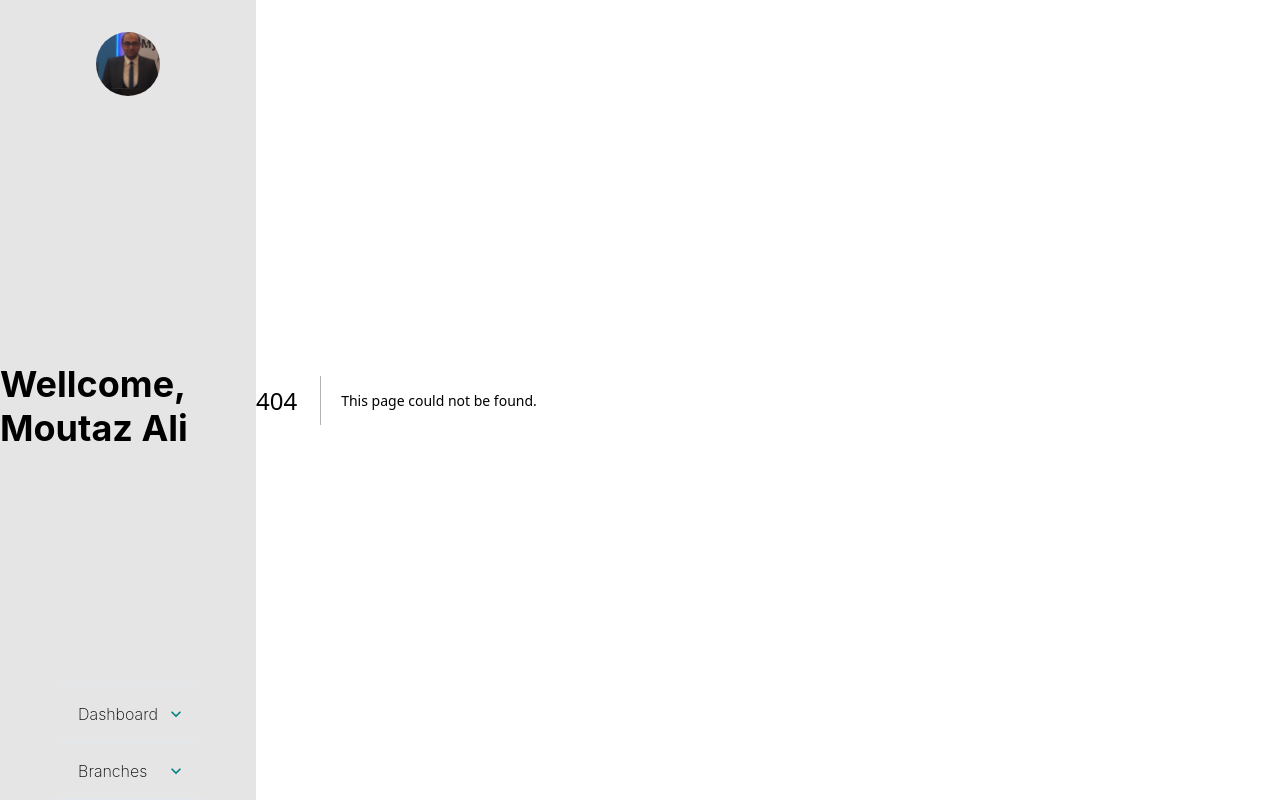
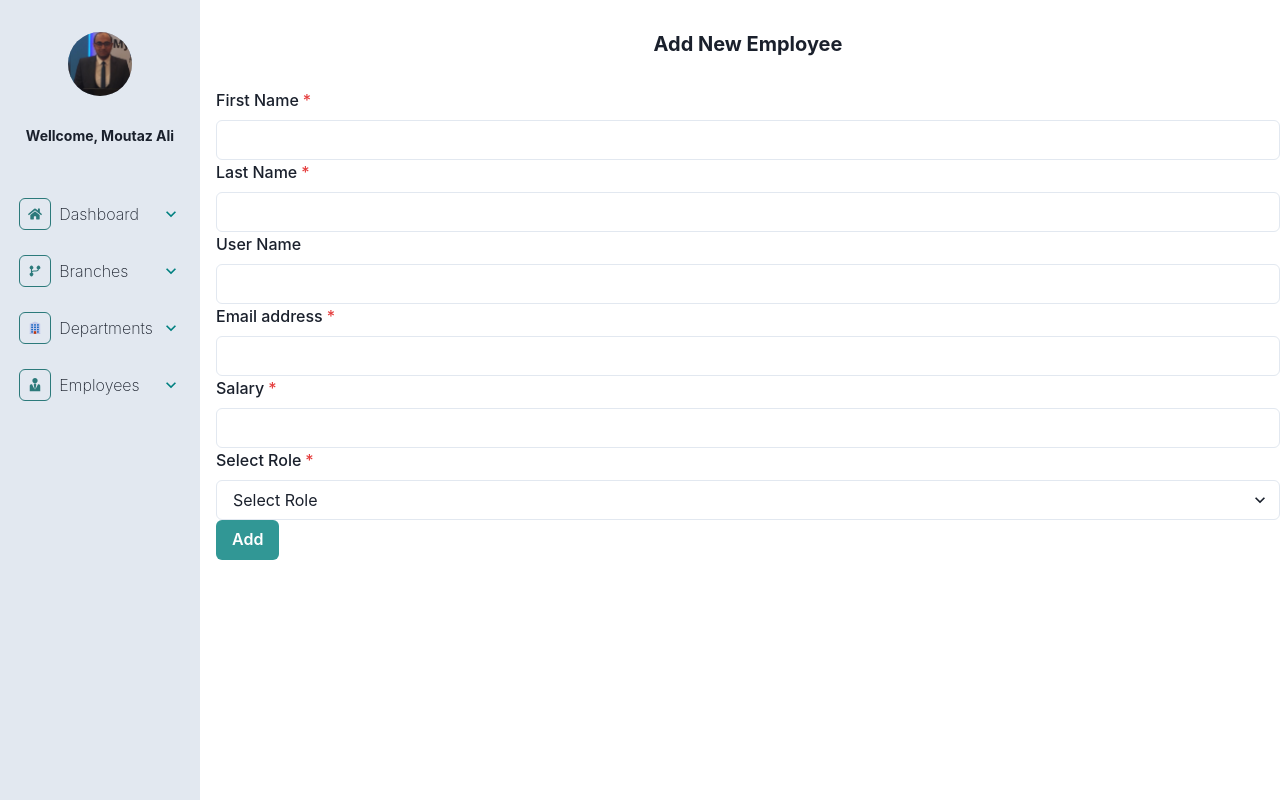
Before and after one commit to MezoAli/hr-mangment-system, a Next.js app: page /employees/add-employee in a window 1280 px wide. Before the commit this address had no page. Built offline with nearby package versions, Linux system fonts and the light colour scheme.

Commit message:
adjusting layout and add project routes

```diff
--- a/components/layout/Layout.tsx
+++ b/components/layout/Layout.tsx
@@ -1,12 +1,21 @@
 import Sidebar from "../nav/Sidebar";
-import { Flex } from "@chakra-ui/react";
+import { Grid, GridItem } from "@chakra-ui/react";
 
 function Layout({ children }: { children: React.ReactNode }) {
 	return (
-		<Flex>
-			<Sidebar />
-			<main>{children}</main>
-		</Flex>
+		<Grid templateColumns="repeat(6,1fr)" gap={4}>
+			<GridItem
+				minH={{ lg: "100vh" }}
+				as="aside"
+				bg="gray.200"
+				colSpan={{ base: 6, md: 2, xl: 1 }}
+			>
+				<Sidebar />
+			</GridItem>
+			<GridItem colSpan={{ base: 6, md: 4, xl: 5 }} minH="100vh" as="main">
+				{children}
+			</GridItem>
+		</Grid>
 	);
 }
 
--- a/components/nav/Header.tsx
+++ b/components/nav/Header.tsx
@@ -1,10 +1,18 @@
-import { Avatar, Heading } from "@chakra-ui/react";
+import { Avatar, Heading, Flex } from "@chakra-ui/react";
 function Header() {
 	return (
-		<>
-			<Avatar src="../../image.jpeg" size="lg" my={8} />
-			<Heading as="h3">Wellcome, Moutaz Ali</Heading>
-		</>
+		<Flex flexDir="column" alignItems="center">
+			<Avatar
+				src="../../image.jpeg"
+				size="lg"
+				my={8}
+				name="moutaz ali"
+				bg="gray.400"
+			/>
+			<Heading as="h3" fontSize="sm" mb="40px">
+				Wellcome, Moutaz Ali
+			</Heading>
+		</Flex>
 	);
 }
 
--- a/components/nav/Navbar.tsx
+++ b/components/nav/Navbar.tsx
@@ -8,47 +8,28 @@ import {
 	AccordionPanel,
 	AccordionIcon,
 	Box,
+	Stack,
+	Button,
 } from "@chakra-ui/react";
 import { FaHome } from "react-icons/fa";
 import { RiGitBranchFill } from "react-icons/ri";
+import { FcDepartment } from "react-icons/fc";
+import { ImUserTie } from "react-icons/im";
 import Link from "next/link";
 function Navbar() {
 	return (
 		<Flex as="nav" flexDir="column" justifyContent="center" alignItems="center">
-			{/* <Link href="/">
-				<Flex justifyContent="center" alignItems="center" w="100%">
+			<Accordion allowToggle>
+				<AccordionItem>
+					<h2>
+						<AccordionButton>
 							<IconButton
 								aria-label="dashboard"
-						icon={<FaXbox />}
+								icon={<FaHome />}
 								colorScheme="teal"
 								size="sm"
 								variant="outline"
 							/>
-					<Text m={2} fontWeight="thin">
-						Dashboard
-					</Text>
-				</Flex>
-			</Link>
-
-			<Link href="/branches">
-				<Flex justifyContent="center" alignItems="center">
-					<IconButton
-						aria-label="dashboard"
-						icon={<RiGitBranchFill />}
-						colorScheme="teal"
-						size="sm"
-						variant="outline"
-					/>
-					<Text m={2} fontWeight="thin">
-						Branches
-					</Text>
-				</Flex>
-			</Link>
-			<Text>Categories</Text> */}
-			<Accordion allowToggle>
-				<AccordionItem>
-					<h2>
-						<AccordionButton>
 							<Box as="span" flex="1" textAlign="left">
 								<Text m={2} fontWeight="thin">
 									Dashboard
@@ -59,15 +40,24 @@ function Navbar() {
 					</h2>
 					<AccordionPanel pb={4}>
 						<Link href="/">
+							<Button colorScheme="teal" size="sm" w="100%">
 								<Text textAlign="center" colorScheme="gray">
 									Home
 								</Text>
+							</Button>
 						</Link>
 					</AccordionPanel>
 				</AccordionItem>
 				<AccordionItem>
 					<h2>
 						<AccordionButton>
+							<IconButton
+								aria-label="dashboard"
+								icon={<RiGitBranchFill />}
+								colorScheme="teal"
+								size="sm"
+								variant="outline"
+							/>
 							<Box as="span" flex="1" textAlign="left">
 								<Text m={2} fontWeight="thin">
 									Branches
@@ -77,11 +67,96 @@ function Navbar() {
 						</AccordionButton>
 					</h2>
 					<AccordionPanel pb={4}>
+						<Stack direction="column" spacing={4}>
+							<Button colorScheme="teal" size="sm">
 								<Link href="/branches">
 									<Text textAlign="center" colorScheme="gray">
-								All Branches
+										Branches List
 									</Text>
 								</Link>
+							</Button>
+							<Button colorScheme="teal" size="sm">
+								<Link href="/branches/add-branch">
+									<Text textAlign="center" colorScheme="gray">
+										Add New Branch
+									</Text>
+								</Link>
+							</Button>
+						</Stack>
+					</AccordionPanel>
+				</AccordionItem>
+				<AccordionItem>
+					<h2>
+						<AccordionButton>
+							<IconButton
+								aria-label="dashboard"
+								icon={<FcDepartment />}
+								colorScheme="teal"
+								size="sm"
+								variant="outline"
+							/>
+							<Box as="span" flex="1" textAlign="left">
+								<Text m={2} fontWeight="thin">
+									Departments
+								</Text>
+							</Box>
+							<AccordionIcon color="teal" />
+						</AccordionButton>
+					</h2>
+					<AccordionPanel pb={4}>
+						<Stack direction="column" spacing={4}>
+							<Button colorScheme="teal" size="sm">
+								<Link href="/departments">
+									<Text textAlign="center" colorScheme="gray">
+										Departments List
+									</Text>
+								</Link>
+							</Button>
+							<Button colorScheme="teal" size="sm">
+								<Link href="/departments/add-department">
+									<Text textAlign="center" colorScheme="gray">
+										Add New Department
+									</Text>
+								</Link>
+							</Button>
+						</Stack>
+					</AccordionPanel>
+				</AccordionItem>
+				<AccordionItem>
+					<h2>
+						<AccordionButton>
+							<IconButton
+								aria-label="dashboard"
+								icon={<ImUserTie />}
+								colorScheme="teal"
+								size="sm"
+								variant="outline"
+							/>
+							<Box as="span" flex="1" textAlign="left">
+								<Text m={2} fontWeight="thin">
+									Employees
+								</Text>
+							</Box>
+							<AccordionIcon color="teal" />
+						</AccordionButton>
+					</h2>
+					<AccordionPanel pb={4}>
+						<Stack direction="column" spacing={4}>
+							<Button colorScheme="teal" size="sm">
+								<Link href="/employees">
+									<Text textAlign="center" colorScheme="gray">
+										Employees List
+									</Text>
+								</Link>
+							</Button>
+							<Button colorScheme="teal" size="sm">
+								<Link href="/employees/add-employee">
+									<Text textAlign="center" colorScheme="gray">
+										Add New Employee
+									</Text>
+								</Link>
+							</Button>
+						</Stack>
 					</AccordionPanel>
 				</AccordionItem>
 			</Accordion>
--- a/components/nav/Sidebar.tsx
+++ b/components/nav/Sidebar.tsx
@@ -4,19 +4,10 @@ import Navbar from "./Navbar";
 
 function Sidebar() {
 	return (
-		<>
-			<Flex
-				flexDir="column"
-				justifyContent="space-between"
-				alignItems="center"
-				w="20%"
-				h="100vh"
-				bg="#e5e5e5"
-			>
-				<Header />
-				<Navbar />
-			</Flex>
-		</>
+		<Flex flexDir="column" justifyContent="space-between" alignItems="center">
+			<Header />
+			<Navbar />
+		</Flex>
 	);
 }
 
--- a/pages/branches/[id].tsx
+++ b/pages/branches/add-branch.tsx
@@ -1,7 +1,7 @@
 import type { NextPage } from "next";
 
-const Branches: NextPage = () => {
+const SpecificBranches: NextPage = () => {
 	return <h1>Upper Egypt Branch</h1>;
 };
 
-export default Branches;
+export default SpecificBranches;
--- /dev/null
+++ b/pages/employees/add-employee.tsx
@@ -0,0 +1,53 @@
+import type { NextPage } from "next";
+import {
+	Heading,
+	Select,
+	FormControl,
+	FormLabel,
+	Input,
+	Button,
+} from "@chakra-ui/react";
+
+const SpecificEmployee: NextPage = () => {
+	return (
+		<>
+			<Heading size="md" textAlign="center" my={8} colorScheme="teal">
+				Add New Employee
+			</Heading>
+
+			<FormControl isRequired>
+				<FormLabel>First Name</FormLabel>
+				<Input type="text" />
+			</FormControl>
+			<FormControl isRequired>
+				<FormLabel>Last Name</FormLabel>
+				<Input type="text" />
+			</FormControl>
+			<FormControl>
+				<FormLabel>User Name</FormLabel>
+				<Input type="text" />
+			</FormControl>
+			<FormControl isRequired>
+				<FormLabel>Email address</FormLabel>
+				<Input type="email" />
+			</FormControl>
+			<FormControl isRequired>
+				<FormLabel>Salary</FormLabel>
+				<Input type="number" />
+			</FormControl>
+			<FormControl isRequired>
+				<FormLabel>Select Role</FormLabel>
+				<Select placeholder="Select Role">
+					<option value="option1">Option 1</option>
+					<option value="option2">Option 2</option>
+					<option value="option3">Option 3</option>
+				</Select>
+			</FormControl>
+			<Button type="submit" colorScheme="teal">
+				Add
+			</Button>
+		</>
+	);
+};
+
+export default SpecificEmployee;
```
Also changed, not shown: pages/departments/add-department.tsx (added, +7 -0 lines), pages/departments/index.tsx (added, +7 -0 lines), pages/employees/index.tsx (added, +7 -0 lines). Lines whose indentation alone changed are shown as unchanged.
